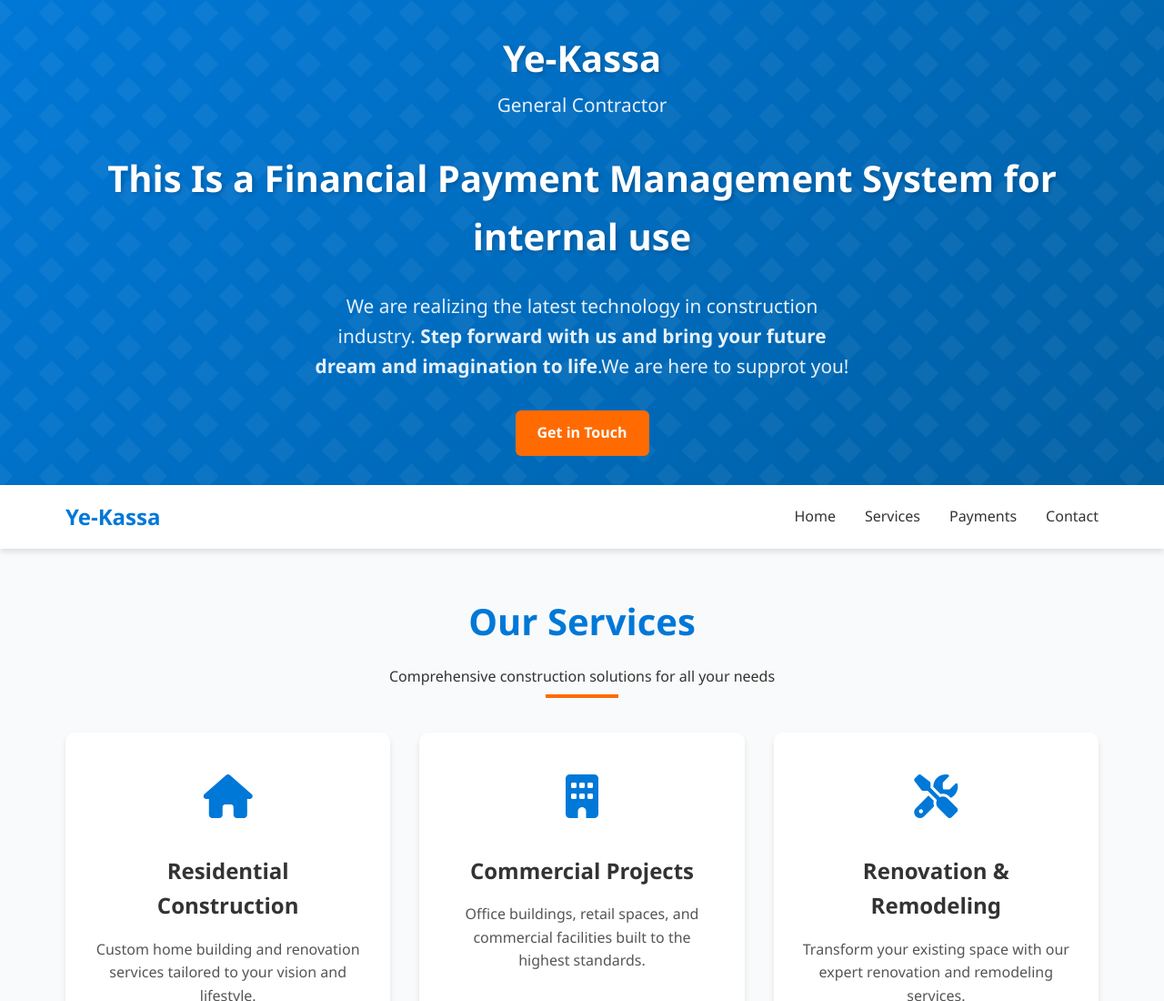
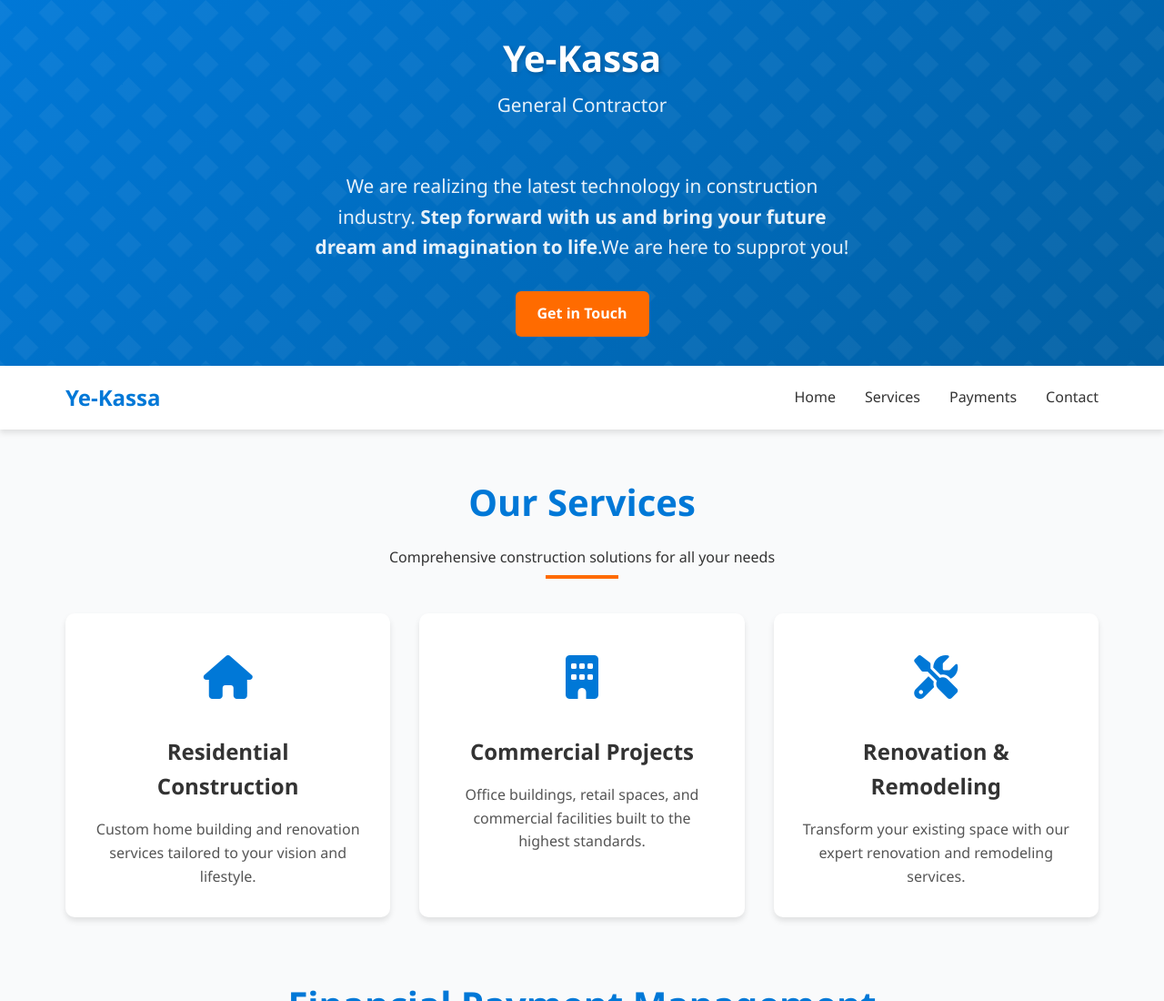
Before and after one commit to Tessfahun/yekassageneralcontractor, a plain HTML site: page index.html in a window 1280 px wide. Shown: the top 1100 px of the page at 91% size. Drawn offline with Linux system fonts and the light colour scheme.

Commit message:
Restore index.html to original state
Restored the entire index.html file with the original content, including HTML structure, styles, and scripts.

```diff
--- a/index.html
+++ b/index.html
@@ -451,7 +451,6 @@
         <div class="logo-text">
           <h1>Ye-Kassa</h1>
           <p>General Contractor</p>
-          <h1>This Is a Financial Payment Management System for internal use </h1>
         </div>
       </div>
       <p>We are realizing the latest technology in construction industry. <strong>Step forward with us and bring your future dream and imagination to life</strong>.We are here to supprot you!</p>
```
